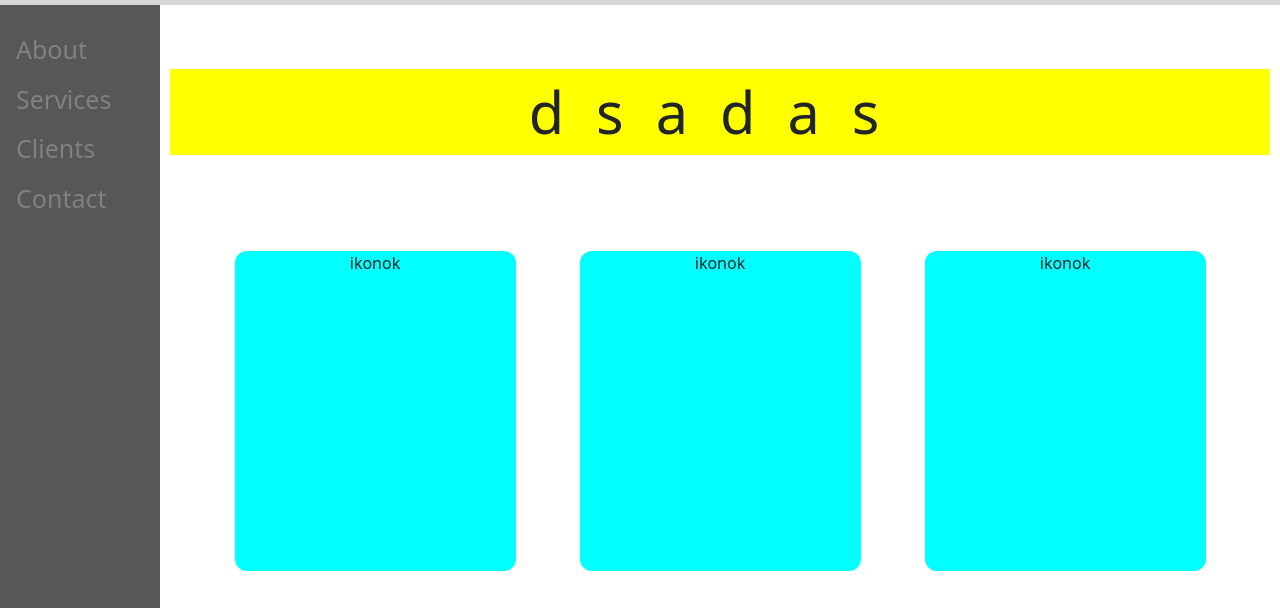
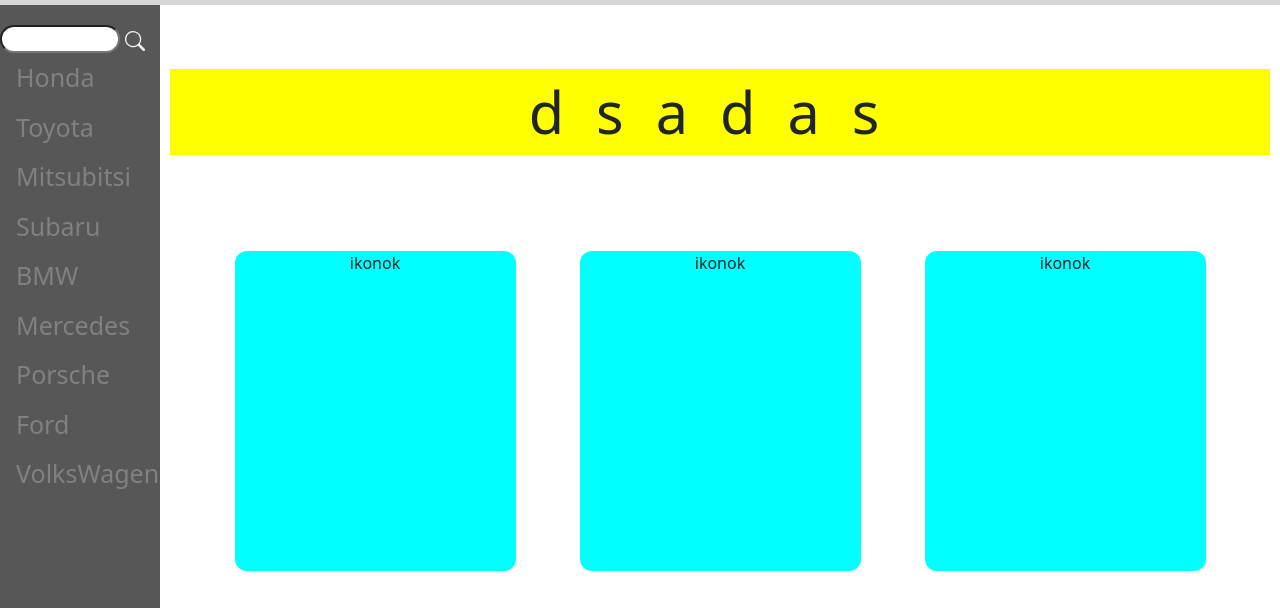
Before and after one commit to ookamim2007-source/D.A.T.M.-D-l-Alf-ldi-Tuning-M-hely.web-, a plain HTML site: page html/alkatreszek.html in a window 1280 px wide. Shown: the part 137-745 px from the top of the page. Drawn offline with nearby package versions, Linux system fonts and the light colour scheme.

Commit message:
Update alkatreszek.html

```diff
--- a/html/alkatreszek.html
+++ b/html/alkatreszek.html
@@ -7,6 +7,15 @@
     <title>Alkatrészek</title>
 </head>
 <style>
+    * {
+        box-sizing: border-box;
+        margin: 0;
+        padding: 0;
+      }
+
+      body {
+        overflow-x: hidden;
+      }
     .focim{
         margin-left: 3%;
         font-size: 42px;
@@ -99,6 +108,17 @@
         margin-right: 15px;
       }
 
+      .kereso{
+        border-radius: 15px;
+        max-width: 120px;
+      }
+
+      .keresoikon{
+        margin-left: 5px;
+        color: #f1f1f1;
+        height: 20px;
+        width: 20px;
+      }
 
 </style>
 <body>
@@ -143,11 +163,18 @@
         </div>
     </div>
     <div class="oldal">
-
-        <a href="#">About</a>
-        <a href="#">Services</a>
-        <a href="#">Clients</a>
-        <a href="#">Contact</a>
+        <input type="search" id="site-search" class="kereso" name="q"/><svg xmlns="http://www.w3.org/2000/svg" width="16" height="16" fill="currentColor" class="bi bi-search keresoikon" viewBox="0 0 16 16">
+            <path d="M11.742 10.344a6.5 6.5 0 1 0-1.397 1.398h-.001q.044.06.098.115l3.85 3.85a1 1 0 0 0 1.415-1.414l-3.85-3.85a1 1 0 0 0-.115-.1zM12 6.5a5.5 5.5 0 1 1-11 0 5.5 5.5 0 0 1 11 0"/>
+          </svg>
+        <a href="#">Honda</a>
+        <a href="#">Toyota</a>
+        <a href="#">Mitsubitsi</a>
+        <a href="#">Subaru</a>
+        <a href="#">BMW</a>
+        <a href="#">Mercedes</a>
+        <a href="#">Porsche</a>
+        <a href="#">Ford</a>
+        <a href="#">VolksWagen</a>
     </div>
     <div class="main">
         <div id="cim">
```
